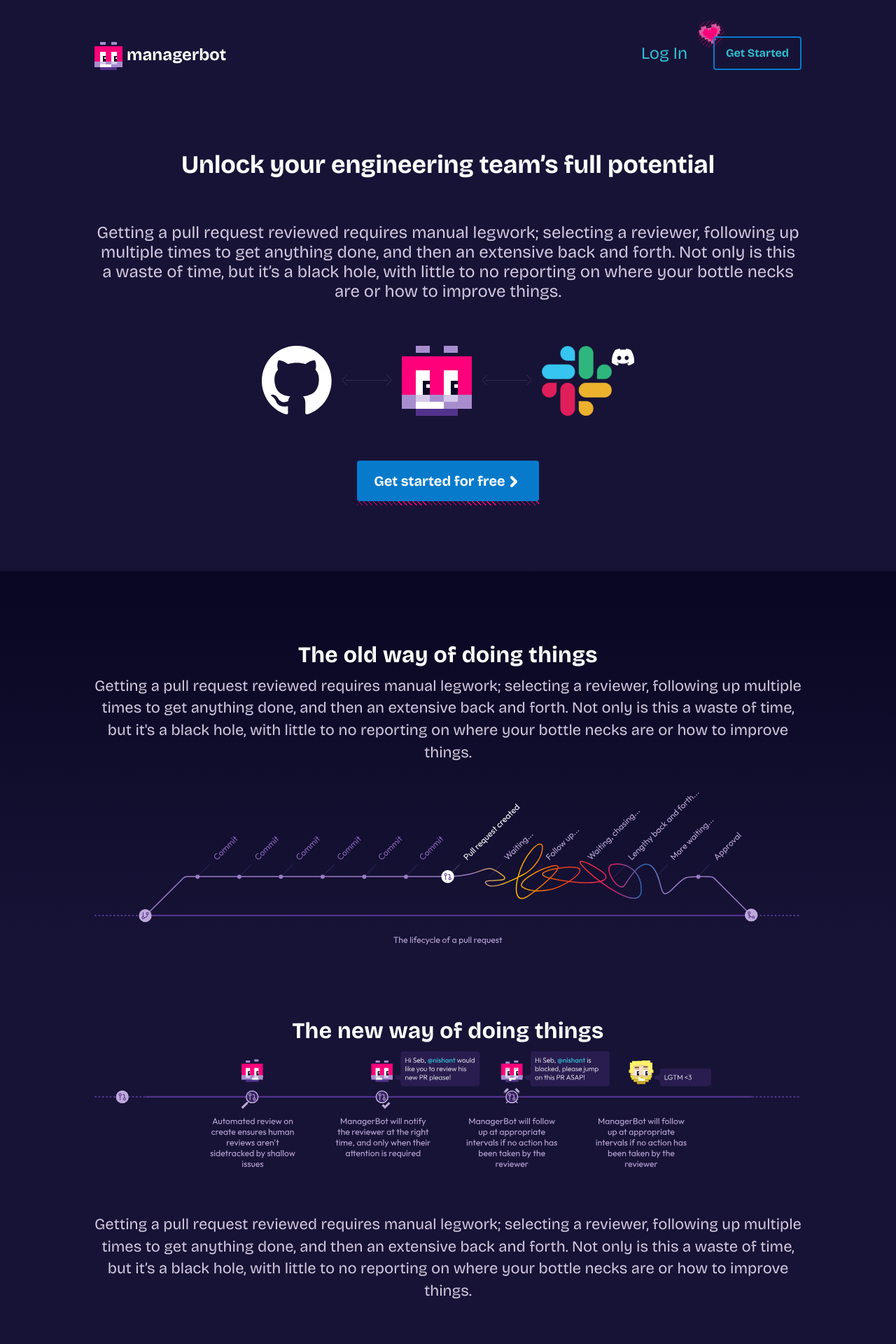
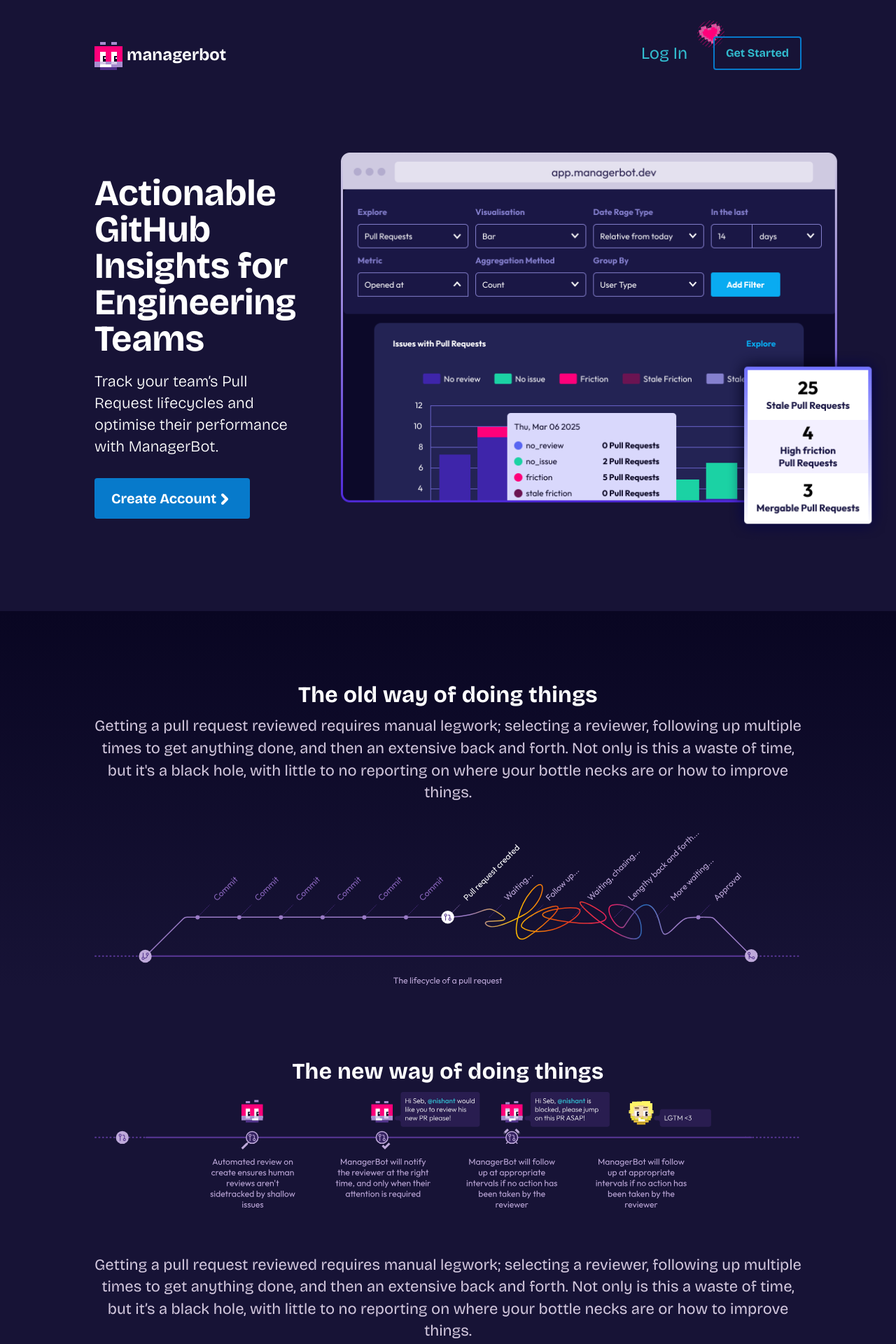
Before and after one commit to Hyper-Unearthing/hyper-unearthing.github.io, a Jekyll site: the page built from index.html, in a window 1280 px wide. Shown: the top 1920 px of the page at 70% size. Built offline with Jekyll 4.4.1, drawn with Linux system fonts in a browser that asks for light colours.

Commit message:
feat: rework page hero

```diff
--- a/assets/components/marketing-hero.css
+++ b/assets/components/marketing-hero.css
@@ -1,15 +1,15 @@
 @media (width <= 980px) {
   :root {
     --hero-content-align: left;
-    --integration-icon-size: 50px;
     --integration-mini-icon-size: 14px;
     --arrow-location: 17px;
   }
 }
 
 .hero__image {
-  height: var(--integration-icon-size, 100px);
-  width: var(--integration-icon-size, 100px);
+  width: 783px;
+  max-width: 100%;
+  height: auto;
 }
 
 .hero__mini-icon {
@@ -28,17 +28,26 @@
   );
   align-items: var(--hero-content-align, center);
   justify-content: var(--hero-content-align);
-  flex-direction: column;
+  flex-direction: var(--hero-flex-direction, row);
   gap: var(--hero-content-gap, 64px);
-  text-align: var(--hero-content-align, center);
 }
 
 .hero .content h1 {
-  margin-bottom: var(--hero-content-gap, 64px);
+  margin-bottom: var(--hero-content-gap, 20px);
+  text-align: left;
+  max-width: 500px;
+  font-size: 52px;
+}
+
+.ht-tagline {
+  font-size: 22px;
+  line-height: 1.4;
+  font-weight: 300;
+  margin-bottom: 30px;
 }
 
 .hero p {
-  align-items: var(--hero-content-align, center);
+  align-items: var(--hero-content-align, left);
   font: var(--hero-p-font);
 }
 
--- a/index.html
+++ b/index.html
@@ -6,49 +6,25 @@
 
 <section class="hero">
   <div class="content">
-    <h1>Unlock your engineering team’s full potential</h1>
-    <p>
-      Getting a pull request reviewed requires manual legwork; selecting a
-      reviewer, following up multiple times to get anything done, and then an
-      extensive back and forth. Not only is this a waste of time, but it’s a
-      black hole, with little to no reporting on where your bottle necks are or
-      how to improve things.
-    </p>
-  </div>
-  <div class="integrations">
-    <img
-      src="/assets/images/github.svg"
-      alt="Github Hero Image"
-      class="hero__image"
-    />
-    {% include arrow.html %}
-    <img
-      src="/assets/images/mb-mark.svg"
-      alt="Github Hero Image"
-      class="hero__image"
-    />
-    {% include arrow.html %}
-    <img
-      src="/assets/images/slack.png"
-      alt="Github Hero Image"
-      class="hero__image"
-    />
-    <img
-      src="/assets/images/icon-discord.svg"
-      alt="discord icon"
-      class="hero__mini-icon"
-    />
-  </div>
-  <div>
+    <h1>Actionable GitHub Insights for Engineering Teams</h1>
+    <div class="ht-tagline">
+      Track your team’s Pull Request lifecycles and optimise their performance
+      with ManagerBot.
+    </div>
     <a
       href="https://app.managerbot.dev/authentication/register"
       class="button cta"
     >
-      Get started for free
+      Create Account
       <i><img src="assets/images/angle.svg" alt="" /></i>
-      <div class="stripes"></div>
     </a>
   </div>
+  <img
+    src="/assets/images/masthead-img@2x.png"
+    alt="Github Hero Image"
+    class="hero__image"
+  />
+  <div></div>
 </section>
 <section class="full-width-layout old-way">
   <div class="full-width-layout__content">
```
Also changed, not shown: assets/images/masthead-img@2x.png (added).
